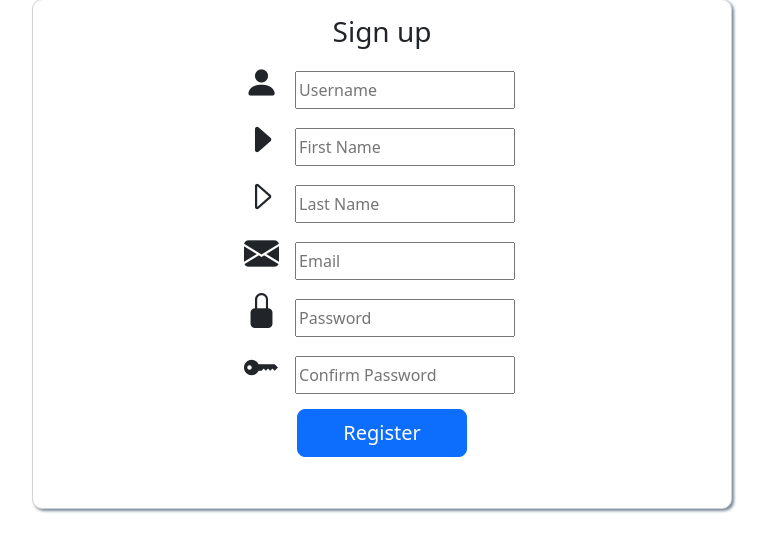
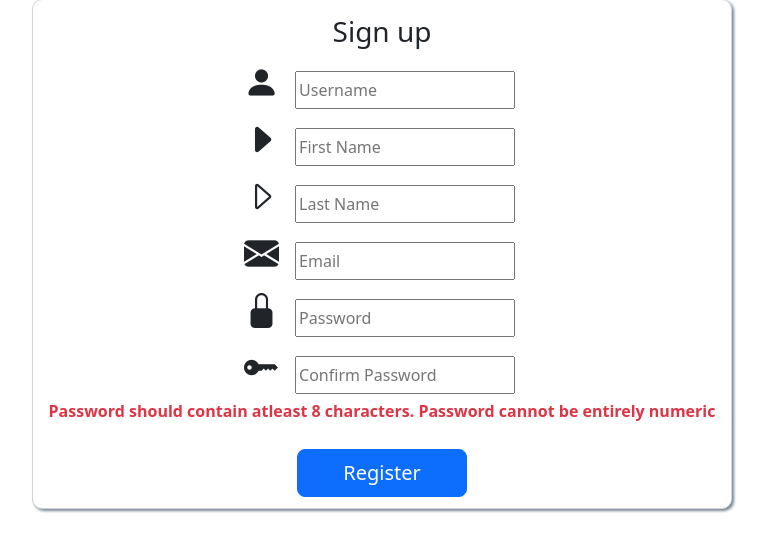
Before and after one commit to khardesaurabh/Library-Project, a Django app: page /app1/signup/ in a window 1280 px wide. Shown: the part 36-588 px from the top of the page, without its empty margins (258-1025 px from the left). Run offline with Django 4.2, Linux system fonts and the light colour scheme.

Commit message:
Update signup.html

```diff
--- a/app1/templates/signup.html
+++ b/app1/templates/signup.html
@@ -30,6 +30,7 @@
             <input type="password" name="password1" placeholder="Password" class="inputs"> <br>
             <span class="icons"><i class="bi bi-key-fill"></i></i></span>
             <input type="password" name="password2" placeholder="Confirm Password" class="inputs"> <br>
+            <p class="text-danger"><b>Password should contain atleast 8 characters. Password cannot be entirely numeric</b></p>
             <input type="submit" value="Register" class="btn btn-primary btn-lg text-center regbtn">
             {% if messages %}
             {% for i in messages %}
```
